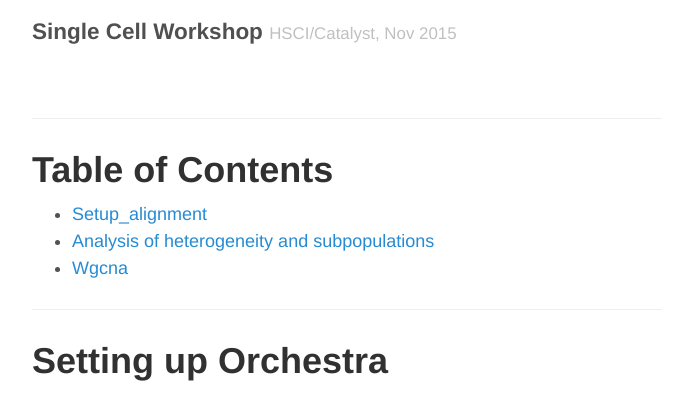
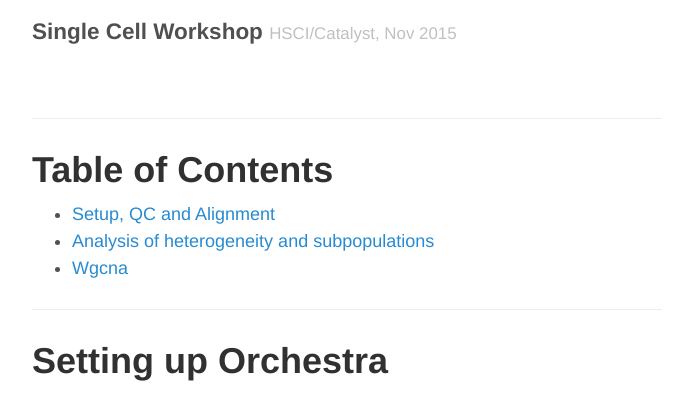
Before and after one commit to hms-dbmi/scw, a Jekyll site: the page built from _posts/2015-10-27-setup_alignment.md, in a window 1280 px wide and 900 px high. Shown: the top 396 px of the window, without its empty margins (293-986 px from the left). Built offline with Jekyll 4.4.1, drawn with Linux system fonts in a browser that asks for light colours; Markdown is read by kramdown in place of the engine named in the settings; a file with an impossible date is left out.

Commit message:
added a header

```diff
--- a/_posts/2015-10-27-setup_alignment.md
+++ b/_posts/2015-10-27-setup_alignment.md
@@ -1,5 +1,8 @@
 ---
 layout: default
+title: "Setup, QC and Alignment"
+author: "Radhika Khetani"
+output: html_document
 ---
 
 #Setting up Orchestra
```
